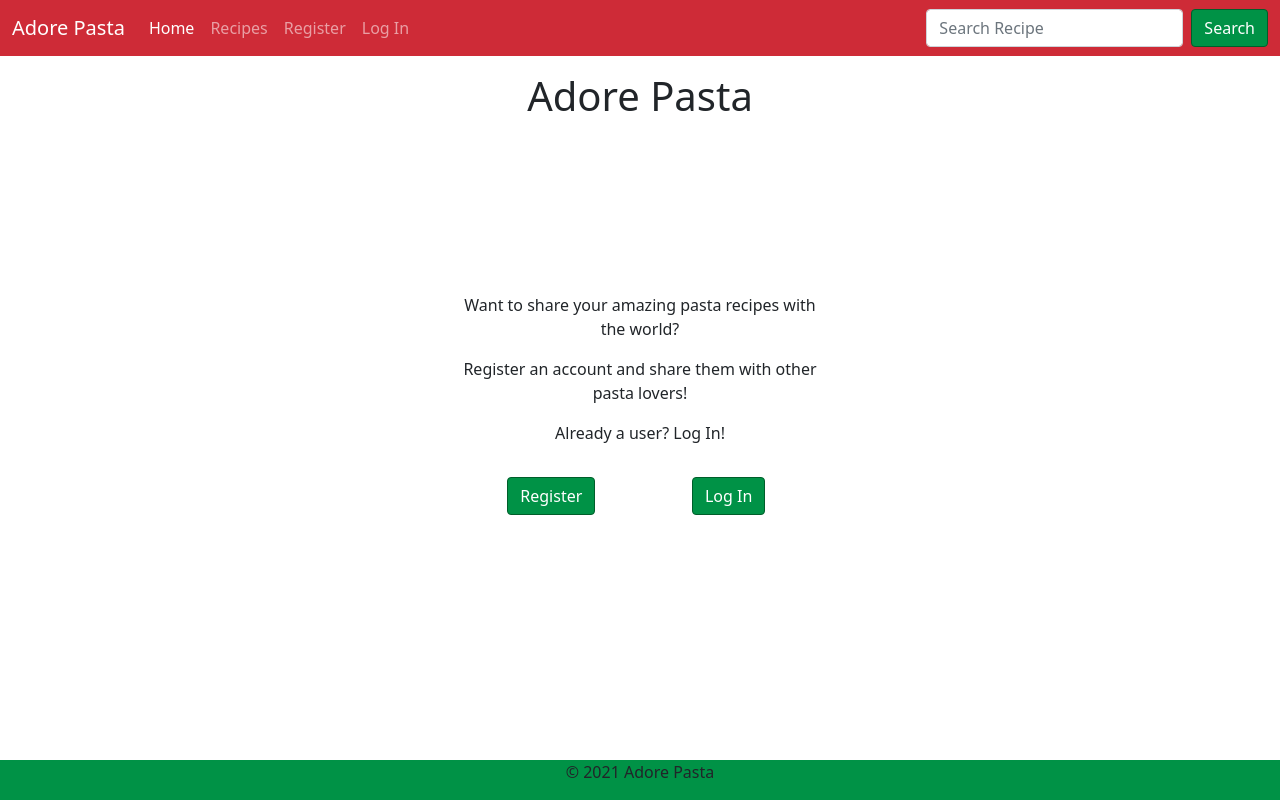
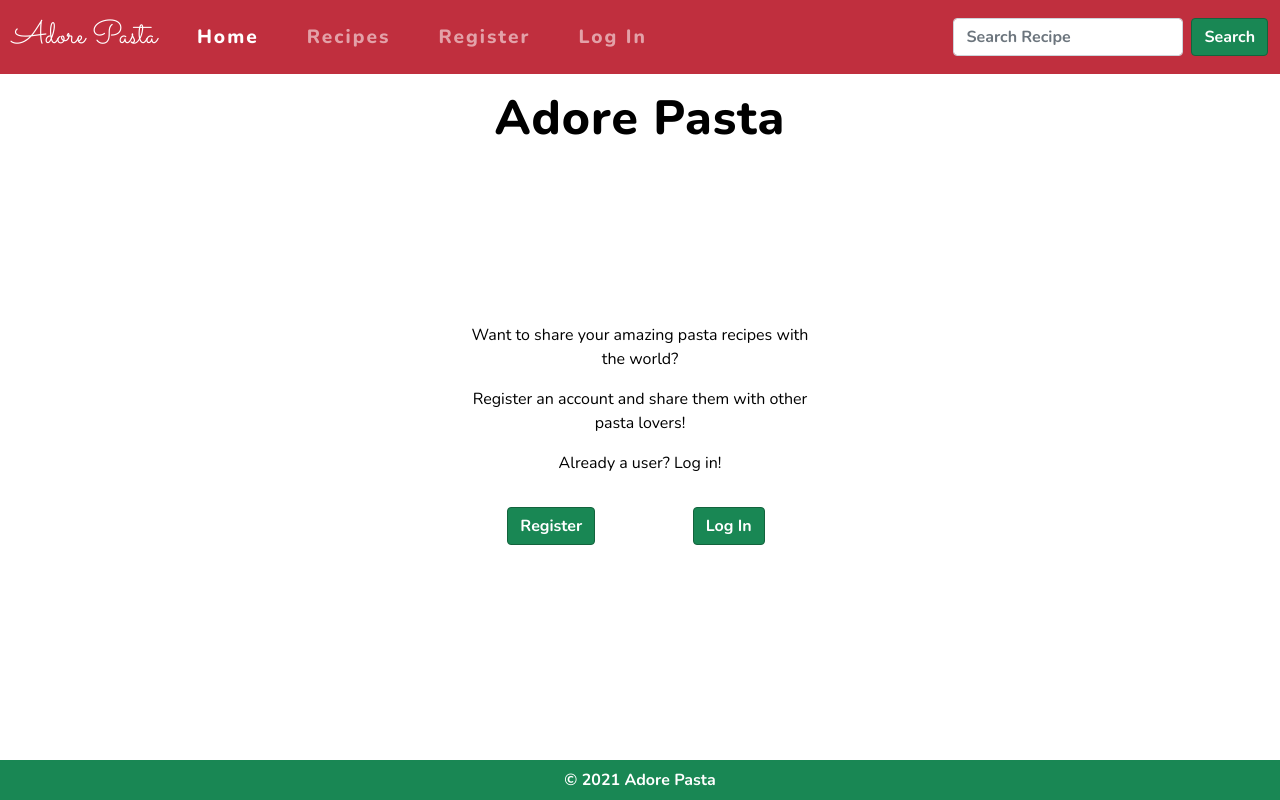
Before and after one commit to mangez84/adorepasta, a Flask app: page / in a window 1280 px wide. Run offline with Flask 2, Linux system fonts and the light colour scheme; data that the repository does not hold is empty; some libraries are stand-ins or nearby versions.

Commit message:
Add fonts and set weight and size

```diff
--- a/static/css/style.css
+++ b/static/css/style.css
@@ -1,3 +1,81 @@
+/* Fonts and colours */
+
+@import url('https://fonts.googleapis.com/css2?family=Nunito:wght@400;600;700;800&family=Sacramento&display=swap');
+
+.navbar a.navbar-brand {
+    font-family: 'Sacramento', cursive;
+    font-size: 2em;
+    font-weight: 400;
+}
+
+.navbar a.nav-link {
+    font-family: 'Nunito', sans-serif;
+    font-weight: 800;
+    font-size: 1.2em;
+    color: rgba(255, 255, 255, 1);
+    letter-spacing: 2px;
+}
+
+.navbar input,
+.btn {
+    font-family: 'Nunito', sans-serif;
+    font-weight: 700;
+}
+
+h1,
+h2,
+h3 {
+    font-family: 'Nunito', sans-serif;
+    font-weight: 800;
+    color: rgba(0, 0, 0, 1);
+    letter-spacing: 1px;
+}
+
+h1 {
+    font-size: 3em;
+}
+
+h2 {
+    font-size: 1.8em;
+}
+
+h3 {
+    font-size: 1.2em;
+}
+
+p,
+li,
+label {
+    font-family: 'Nunito', sans-serif;
+    font-weight: 400;
+    color: rgba(0, 0, 0, 1);
+}
+
+label {
+    font-weight: 600;
+}
+
+footer p {
+    color: rgba(255, 255, 255, 1);
+    font-weight: 700;
+}
+
+.navbar {
+    background-color: #c02f3e;
+}
+
+footer {
+    background-color: #198754;
+}
+
+.btn-success {
+    border-color: #13633d;
+}
+
+.btn-danger {
+    border-color: #be2d3c;
+}
+
 /* Stretch the page to full height  */
 
 html,
@@ -17,8 +95,8 @@ body {
 
 /* Responsive settings for the login and register form */
 
-.login-form > form,
-.register-form > form {
+.login-form>form,
+.register-form>form {
     flex: 0 1 25rem;
 }
 
@@ -38,22 +116,8 @@ body {
     flex: 1 1 5rem
 }
 
-/* Colours */
+/* Remove margin for paragraphs in recipe cards */
 
-.navbar {
-    background-color: rgba(206, 43, 55, 1);
+.card p {
+    margin: 0;
 }
-
-footer {
-    background-color: rgba(0, 146, 70, 1);
-}
-
-.btn-success {
-    background-color: rgba(0, 146, 70, 1);
-    border-color: rgba(0, 94, 42, 1);
-}
-
-.btn-danger {
-    background-color: rgba(206, 43, 55, 1);
-    border-color: rgb(143, 31, 38);
-}
--- a/templates/base.html
+++ b/templates/base.html
@@ -27,26 +27,26 @@
                 </button>
                 <div class="collapse navbar-collapse" id="navbarSupportedContent">
                     <ul class="navbar-nav me-auto mb-2 mb-lg-0">
-                        <li class="nav-item">
+                        <li class="nav-item mx-3">
                             <a class="nav-link active" aria-current="page" href="{{ url_for('home') }}">Home</a>
                         </li>
-                        <li class="nav-item">
+                        <li class="nav-item mx-3">
                             <a class="nav-link" href="{{ url_for('recipes') }}">Recipes</a>
                         </li>
                         {% if session.username is defined %}
-                        <li class="nav-item">
+                        <li class="nav-item mx-3">
                             <a class="nav-link" href="{{ url_for('my_recipes') }}">
                                 My Recipes
                             </a>
                         </li>
-                        <li class="nav-item">
+                        <li class="nav-item mx-3">
                             <a class="nav-link" href="{{ url_for('logout') }}">Log Out</a>
                         </li>
                         {% else %}
-                        <li class="nav-item">
+                        <li class="nav-item mx-3">
                             <a class="nav-link" href="{{ url_for('register') }}">Register</a>
                         </li>
-                        <li class="nav-item">
+                        <li class="nav-item mx-3">
                             <a class="nav-link" href="{{ url_for('login') }}">Log In</a>
                         </li>
                         {% endif %}
@@ -93,7 +93,7 @@
         <div class="container-fluid">
             <div class="row">
                 <div class="col-12">
-                    <p class="text-center">© 2021 Adore Pasta</p>
+                    <p class="text-center my-2">© 2021 Adore Pasta</p>
                 </div>
             </div>
         </div>
--- a/templates/home.html
+++ b/templates/home.html
@@ -14,7 +14,7 @@
                 Register an account and share them with other pasta lovers!
             </p>
             <p class="text-center">
-                Already a user? Log In!
+                Already a user? Log in!
             </p>
         </div>
     </div>
@@ -33,7 +33,7 @@
 <div class="container-fluid">
     <div class="row">
         <div class="col-12 my-3">
-            <div class="mb-5">
+            <div class="mb-3">
                 {% if recipe %}
                 <h2 class="text-center">Try this amazing recipe!</h2>
                 {% elif session.username %}
@@ -53,7 +53,7 @@
                     <div class="card-body">
                         <h2 class="card-title">{{ recipe.name | title }}</h2>
                         <p class="card-text">{{ recipe.description }}</p>
-                        <h3>Ingredients</h3>
+                        <h3 class="mt-3">Ingredients</h3>
                         <ul>
                             {% for ingredient in recipe.ingredients.values() %}
                             <li>
@@ -64,7 +64,7 @@
                             {% endfor %}
                         </ul>
                         <h3>Method</h3>
-                        <ol>
+                        <ol class="mb-0">
                             {% for step in recipe.method.values() %}
                             <li>
                                 {{ step | capitalize }}
--- a/templates/my_recipes.html
+++ b/templates/my_recipes.html
@@ -27,7 +27,7 @@
                     <div class="card-body">
                         <h2 class="card-title">{{ recipe.name | title }}</h2>
                         <p class="card-text">{{ recipe.description }}</p>
-                        <h3>Ingredients</h3>
+                        <h3 class="mt-3">Ingredients</h3>
                         <ul>
                             {% for ingredient in recipe.ingredients.values() %}
                             <li>
@@ -38,7 +38,7 @@
                             {% endfor %}
                         </ul>
                         <h3>Method</h3>
-                        <ol>
+                        <ol class="mb-0">
                             {% for step in recipe.method.values() %}
                             <li>
                                 {{ step | capitalize }}
--- a/templates/recipes.html
+++ b/templates/recipes.html
@@ -19,7 +19,7 @@
                     <div class="card-body">
                         <h2 class="card-title">{{ recipe.name | title }}</h2>
                         <p class="card-text">{{ recipe.description }}</p>
-                        <h3>Ingredients</h3>
+                        <h3 class="mt-3">Ingredients</h3>
                         <ul>
                             {% for ingredient in recipe.ingredients.values() %}
                             <li>
@@ -30,7 +30,7 @@
                             {% endfor %}
                         </ul>
                         <h3>Method</h3>
-                        <ol>
+                        <ol class="mb-0">
                             {% for step in recipe.method.values() %}
                             <li>
                                 {{ step | capitalize }}
```
